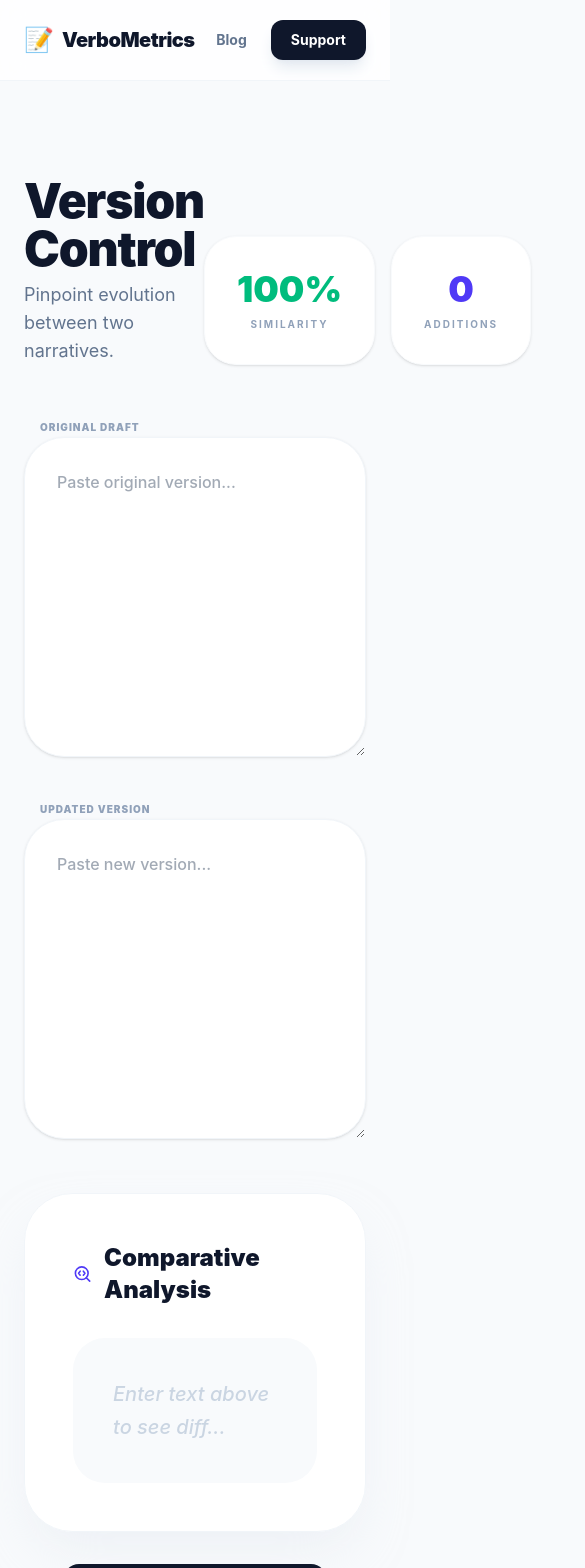
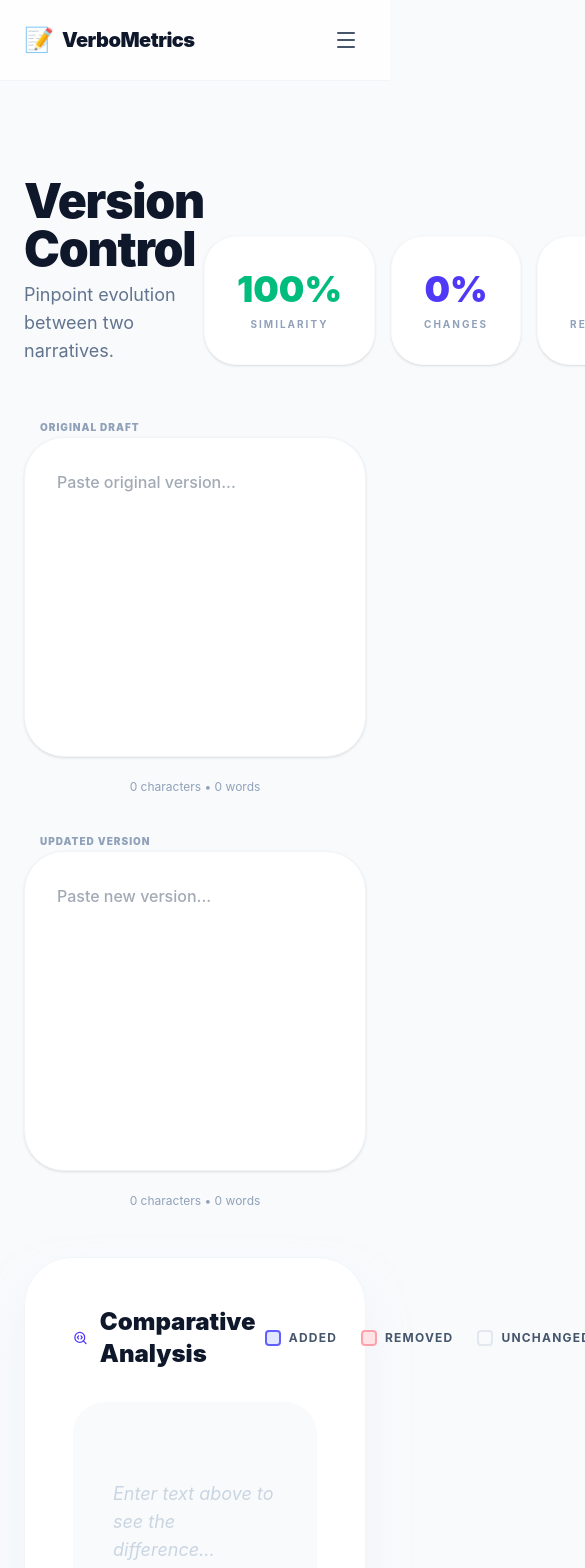
Before and after one commit to Msveiti/text-tools-suite, a React (Vite) app: page /text-diff in a window 390 px wide. Shown: the top 1568 px of the page, 585 px wide, since content can reach past the window. Built offline with nearby package versions, Linux system fonts and the light colour scheme.

Commit message:
Improve Diff logic and add Mobile Menu

```diff
--- a/src/components/Header.tsx
+++ b/src/components/Header.tsx
@@ -1,7 +1,10 @@
+import { useState } from 'react';
 import { Link, useLocation } from 'react-router-dom';
+import { Menu, X } from 'lucide-react'; // Ensure lucide-react is installed
 
 const Header = () => {
   const { pathname } = useLocation();
+  const [isOpen, setIsOpen] = useState(false);
 
   const navClass = (path: string) =>
     `px-5 py-2 rounded-xl text-sm font-bold transition-all ${
@@ -10,15 +13,20 @@ const Header = () => {
       : 'text-slate-500 hover:text-slate-900'
     }`;
 
+  const mobileNavClass = (path: string) =>
+    `w-full px-6 py-4 rounded-2xl text-lg font-black transition-all ${
+      pathname === path ? 'bg-indigo-50 text-indigo-600' : 'text-slate-600'
+    }`;
+
   return (
     <header className="bg-white/80 backdrop-blur-md sticky top-0 z-50 border-b border-slate-100">
       <div className="max-w-7xl mx-auto px-6 h-20 flex items-center justify-between">
         <Link to="/" className="flex items-center gap-2 group">
-          <span className="text-2xl transition-transform group-hover:rotate-12">📝</span>
+          <span className="text-2xl">📝</span>
           <span className="text-xl font-black text-slate-900 tracking-tight">VerboMetrics</span>
         </Link>
 
-        {/* Main Tool Navigation */}
+        {/* Desktop Navigation */}
         <nav className="hidden lg:flex items-center gap-1 bg-slate-50 p-1 rounded-2xl border border-slate-100">
           <Link to="/" className={navClass('/')}>Word Counter</Link>
           <Link to="/case-converter" className={navClass('/case-converter')}>Case Converter</Link>
@@ -26,11 +34,31 @@ const Header = () => {
           <Link to="/lorem-ipsum" className={navClass('/lorem-ipsum')}>Lorem Ipsum</Link>
         </nav>
 
-        <div className="flex items-center gap-6">
-          <Link to="/blog" className="text-sm font-bold text-slate-500 hover:text-indigo-600 transition-colors">Blog</Link>
-          <Link to="/contact" className="px-5 py-2.5 bg-slate-900 text-white rounded-xl text-sm font-bold hover:bg-indigo-600 transition-all shadow-lg shadow-slate-200">Support</Link>
+        {/* Desktop Right Side */}
+        <div className="hidden lg:flex items-center gap-6">
+          <Link to="/blog" className="text-sm font-bold text-slate-500 hover:text-indigo-600">Blog</Link>
+          <Link to="/contact" className="px-5 py-2.5 bg-slate-900 text-white rounded-xl text-sm font-bold hover:bg-indigo-600 shadow-lg transition-all">Support</Link>
         </div>
+
+        {/* Mobile Toggle Button */}
+        <button onClick={() => setIsOpen(!isOpen)} className="lg:hidden p-2 text-slate-600">
+          {isOpen ? <X /> : <Menu />}
+        </button>
       </div>
+
+      {/* Mobile Menu Overlay */}
+      {isOpen && (
+        <div className="lg:hidden absolute top-20 left-0 w-full bg-white border-b border-slate-100 p-6 space-y-2 animate-in slide-in-from-top duration-300">
+          <Link onClick={() => setIsOpen(false)} to="/" className={mobileNavClass('/')}>Word Counter</Link>
+          <Link onClick={() => setIsOpen(false)} to="/case-converter" className={mobileNavClass('/case-converter')}>Case Converter</Link>
+          <Link onClick={() => setIsOpen(false)} to="/text-diff" className={mobileNavClass('/text-diff')}>Text Diff</Link>
+          <Link onClick={() => setIsOpen(false)} to="/lorem-ipsum" className={mobileNavClass('/lorem-ipsum')}>Lorem Ipsum</Link>
+          <div className="pt-4 border-t border-slate-50 flex flex-col gap-2">
+            <Link onClick={() => setIsOpen(false)} to="/blog" className={mobileNavClass('/blog')}>Blog</Link>
+            <Link onClick={() => setIsOpen(false)} to="/contact" className={mobileNavClass('/contact')}>Support</Link>
+          </div>
+        </div>
+      )}
     </header>
   );
 };
--- a/src/pages/TextDiff.tsx
+++ b/src/pages/TextDiff.tsx
@@ -12,11 +12,15 @@ const TextDiff = () => {
 
   const stats = useMemo(() => {
     const added = diffResult.filter(d => d.type === 'added').length;
+    const removed = diffResult.filter(d => d.type === 'removed').length;
     const unchanged = diffResult.filter(d => d.type === 'unchanged').length;
     const total = diffResult.length;
     return {
-      changes: added,
-      similarity: total > 0 ? Math.round((unchanged / total) * 100) : 100
+      added,
+      removed,
+      unchanged,
+      similarity: total > 0 ? Math.round((unchanged / total) * 100) : 100,
+      changePercentage: total > 0 ? Math.round(((added + removed) / total) * 100) : 0
     };
   }, [diffResult]);
 
@@ -31,7 +35,8 @@ const TextDiff = () => {
         </div>
         <div className="flex gap-4">
           <StatCard label="Similarity" value={`${stats.similarity}%`} colorClass="text-emerald-500" />
-          <StatCard label="Additions" value={stats.changes} colorClass="text-indigo-600" />
+          <StatCard label="Changes" value={`${stats.changePercentage}%`} colorClass="text-indigo-600" />
+          <StatCard label="Removed" value={stats.removed} colorClass="text-rose-500" />
         </div>
       </div>
 
@@ -40,41 +45,68 @@ const TextDiff = () => {
         <div className="space-y-4">
           <label className="text-[10px] font-black uppercase tracking-widest text-slate-400 ml-4">Original Draft</label>
           <textarea
-            className="w-full h-80 p-8 rounded-[40px] bg-white border border-slate-100 shadow-sm focus:ring-4 ring-indigo-500/5 outline-none transition-all text-slate-600 font-medium"
+            className="w-full h-80 p-8 rounded-[40px] bg-white border border-slate-100 shadow-sm focus:ring-4 ring-indigo-500/5 outline-none transition-all text-slate-600 font-medium resize-none"
             value={oldText}
             onChange={(e) => setOldText(e.target.value)}
             placeholder="Paste original version..."
           />
+          <div className="text-xs text-slate-400 text-center">
+            {oldText.length} characters • {oldText.split(/\s+/).filter(w => w.length > 0).length} words
+          </div>
         </div>
         <div className="space-y-4">
           <label className="text-[10px] font-black uppercase tracking-widest text-slate-400 ml-4">Updated Version</label>
           <textarea
-            className="w-full h-80 p-8 rounded-[40px] bg-white border border-slate-100 shadow-sm focus:ring-4 ring-indigo-500/5 outline-none transition-all text-slate-600 font-medium"
+            className="w-full h-80 p-8 rounded-[40px] bg-white border border-slate-100 shadow-sm focus:ring-4 ring-indigo-500/5 outline-none transition-all text-slate-600 font-medium resize-none"
             value={newText}
             onChange={(e) => setNewText(e.target.value)}
             placeholder="Paste new version..."
           />
+          <div className="text-xs text-slate-400 text-center">
+            {newText.length} characters • {newText.split(/\s+/).filter(w => w.length > 0).length} words
+          </div>
         </div>
       </div>
 
       {/* Output Comparison */}
       <div className="bg-white p-12 rounded-[48px] border border-slate-100 shadow-2xl shadow-slate-200/50">
-        <div className="flex items-center gap-3 mb-8">
+        <div className="flex items-center justify-between mb-8">
+          <div className="flex items-center gap-3">
             <SearchCode className="text-indigo-600 w-6 h-6" />
             <h3 className="text-2xl font-black text-slate-900">Comparative Analysis</h3>
           </div>
 
-        <div className="p-10 bg-slate-50 rounded-[32px] leading-relaxed text-xl font-medium">
+          <div className="flex items-center gap-6 text-xs font-bold uppercase tracking-widest">
+            <div className="flex items-center gap-2">
+              <div className="w-4 h-4 rounded-sm bg-indigo-100 border-2 border-indigo-500"></div>
+              <span className="text-slate-600">Added</span>
+            </div>
+            <div className="flex items-center gap-2">
+              <div className="w-4 h-4 rounded-sm bg-rose-100 border-2 border-rose-300"></div>
+              <span className="text-slate-600">Removed</span>
+            </div>
+            <div className="flex items-center gap-2">
+              <div className="w-4 h-4 rounded-sm border-2 border-slate-200"></div>
+              <span className="text-slate-600">Unchanged</span>
+            </div>
+          </div>
+        </div>
+
+        <div className="p-10 bg-slate-50 rounded-[32px] min-h-[200px]">
           {!oldText && !newText ? (
-            <span className="text-slate-300 italic">Enter text above to see diff...</span>
+            <div className="flex items-center justify-center h-40">
+              <span className="text-slate-300 italic text-lg">Enter text above to see the difference...</span>
+            </div>
           ) : (
-            <div className="flex flex-wrap gap-1">
+            <div className="flex flex-wrap gap-x-1 gap-y-2 leading-relaxed">
               {diffResult.map((word, i) => (
                 <span
                   key={i}
-                  className={`px-1 rounded-md transition-all ${
+                  className={`px-1.5 py-0.5 rounded transition-all ${
                     word.type === 'added'
-                    ? 'bg-indigo-100 text-indigo-700 font-bold'
+                      ? 'bg-emerald-50 text-emerald-700 font-medium border-b-2 border-emerald-400'
+                      : word.type === 'removed'
+                      ? 'bg-rose-50 text-rose-600 line-through opacity-80 border border-rose-200'
                       : 'text-slate-500'
                   }`}
                 >
@@ -84,14 +116,46 @@ const TextDiff = () => {
             </div>
           )}
         </div>
+
+        {/* Stats footer */}
+        {oldText || newText ? (
+          <div className="mt-8 pt-8 border-t border-slate-100 grid grid-cols-1 md:grid-cols-4 gap-4">
+            <div className="text-center">
+              <div className="text-sm text-slate-500 mb-1">Added Words</div>
+              <div className="text-2xl font-bold text-emerald-600">{stats.added}</div>
+            </div>
+            <div className="text-center">
+              <div className="text-sm text-slate-500 mb-1">Removed Words</div>
+              <div className="text-2xl font-bold text-rose-600">{stats.removed}</div>
+            </div>
+            <div className="text-center">
+              <div className="text-sm text-slate-500 mb-1">Unchanged</div>
+              <div className="text-2xl font-bold text-slate-600">{stats.unchanged}</div>
+            </div>
+            <div className="text-center">
+              <div className="text-sm text-slate-500 mb-1">Similarity</div>
+              <div className="text-2xl font-bold text-indigo-600">{stats.similarity}%</div>
+            </div>
+          </div>
+        ) : null}
       </div>
 
+      {/* Action buttons */}
+      <div className="flex flex-col sm:flex-row gap-4 justify-center mt-8">
         <button
           onClick={() => { const temp = oldText; setOldText(newText); setNewText(temp); }}
-        className="mt-8 mx-auto flex items-center gap-3 px-8 py-4 bg-slate-900 text-white rounded-2xl font-black text-xs uppercase tracking-[0.2em] hover:bg-indigo-600 transition-all shadow-xl"
+          className="flex items-center justify-center gap-3 px-8 py-4 bg-slate-900 text-white rounded-2xl font-black text-xs uppercase tracking-[0.2em] hover:bg-indigo-600 transition-all shadow-xl hover:shadow-2xl hover:-translate-y-0.5"
         >
-        <ArrowRightLeft className="w-4 h-4" /> Swap Perspectives
+          <ArrowRightLeft className="w-4 h-4" /> Swap Texts
         </button>
+
+        <button
+          onClick={() => { setOldText(''); setNewText(''); }}
+          className="flex items-center justify-center gap-3 px-8 py-4 bg-slate-100 text-slate-600 rounded-2xl font-black text-xs uppercase tracking-[0.2em] hover:bg-rose-50 hover:text-rose-600 transition-all border border-slate-200"
+        >
+          Clear All
+        </button>
+      </div>
     </div>
   );
 };
--- a/src/utils/textLogic.ts
+++ b/src/utils/textLogic.ts
@@ -192,39 +192,27 @@ export const generateLorem = (count: number, type: 'words' | 'sentences' | 'para
 };
 
 export const computeDiff = (oldText: string, newText: string) => {
-  const oldWords = oldText.split(/(\s+)/);
-  const newWords = newText.split(/(\s+)/);
-  const n = oldWords.length;
-  const m = newWords.length;
-  const dp = Array(n + 1).fill(null).map(() => Array(m + 1).fill(0));
+  const oldWords = oldText.split(/(\s+)/).filter(Boolean);
+  const newWords = newText.split(/(\s+)/).filter(Boolean);
 
-  // Loop for LCS calculation
-  for (let i = 1; i <= n; i++) {
-    for (let j = 1; j <= m; j++) {
-      if (oldWords[i - 1] === newWords[j - 1]) {
-        dp[i][j] = dp[i - 1][j - 1] + 1;
-      } else {
-        dp[i][j] = Math.max(dp[i - 1][j], dp[i][j - 1]);
-      }
+  // A simple but effective diff algorithm for words
+  const diff: { text: string; type: 'added' | 'removed' | 'unchanged' }[] = [];
+  let i = 0, j = 0;
+
+  while (i < oldWords.length || j < newWords.length) {
+    if (i < oldWords.length && j < newWords.length && oldWords[i] === newWords[j]) {
+      diff.push({ text: oldWords[i], type: 'unchanged' });
+      i++; j++;
+    } else if (j < newWords.length && !oldWords.slice(i).includes(newWords[j])) {
+      diff.push({ text: newWords[j], type: 'added' });
+      j++;
+    } else if (i < oldWords.length) {
+      diff.push({ text: oldWords[i], type: 'removed' });
+      i++;
+    } else {
+      diff.push({ text: newWords[j], type: 'added' });
+      j++;
     }
   }
-
-  const diff: Array<{type: 'added' | 'removed' | 'unchanged', text: string}> = [];
-  let i = n, j = m;
-
-  // Loop to reconstruct the diff
-  while (i > 0 || j > 0) {
-    if (i > 0 && j > 0 && oldWords[i - 1] === newWords[j - 1]) {
-      diff.unshift({ type: 'unchanged', text: oldWords[i - 1] });
-      i--; j--;
-    } else if (j > 0 && (i === 0 || dp[i][j - 1] >= dp[i - 1][j])) {
-      diff.unshift({ type: 'added', text: newWords[j - 1] });
-      j--;
-    } else if (i > 0) {
-      diff.unshift({ type: 'removed', text: oldWords[i - 1] });
-      i--;
-    }
-  }
-
   return diff;
 };
```
Lines whose indentation alone changed are shown as unchanged.
